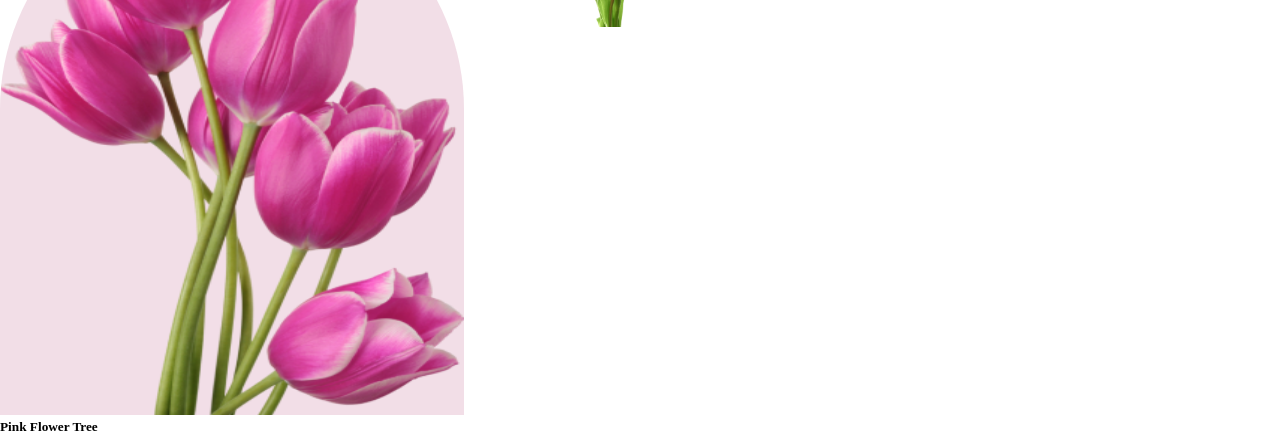
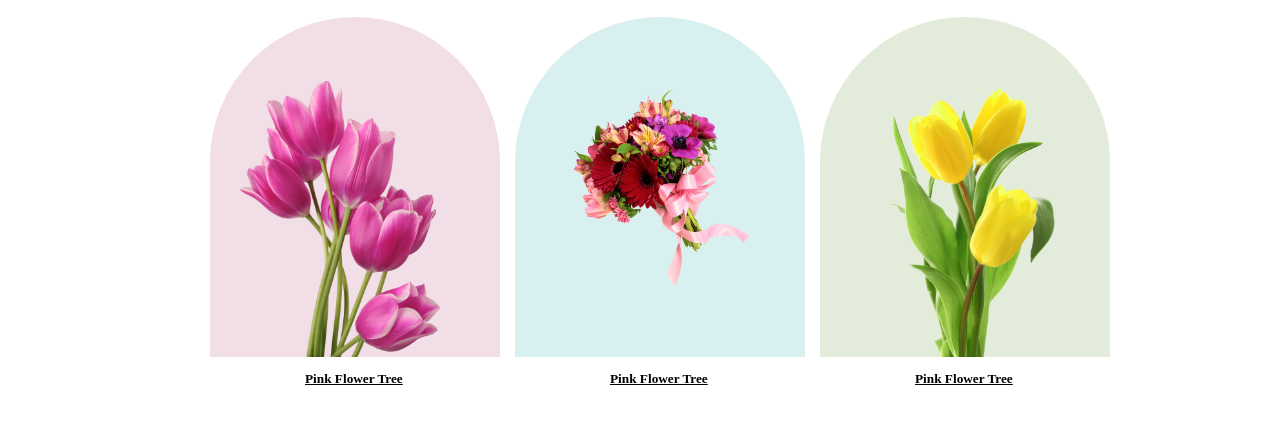
Before and after one commit to jannat809/Flower-Shop-Website, a plain HTML site: page index.html in a window 1280 px wide. Shown: the part 618-1053 px from the top of the page. After the commit the page ends 1025 px from the top, so only its background shows below. Drawn offline with Linux system fonts and the light colour scheme.

Commit message:
done section-2

```diff
--- a/index.html
+++ b/index.html
@@ -9,6 +9,7 @@
 <body>
     <header></header>
     <main>
+        <!-- first banner section  -->
        <section class="section-1">
         <div class="banner-section">
             <div class="banner-content">
@@ -22,21 +23,25 @@
             </div>
         </div>
        </section>
+        <!-- first banner section end -->
+
+        <!-- second part start -->
        <section class="section-2">
         <h2 class="section-2-header">Our Featured Flowers</h2>
         <p class="banner-description-2 ">It is a long established fact that a reader will be distracted by the readable  <br>content of a page when looking at its layout.</p>
 
         <div class="second-banner-container">
-           <div>
-                <img id="img-1" class="image" src="asset/pngwing 6.png" alt="">
-                <h5>Pink Flower Tree</h5>
+           <div class="image-container">
+                <img  class="image img-one" src="asset/pngwing 6.png" alt="">
+                <h5 class="header">Pink Flower Tree</h5>
             </div>
-            <div>
-                <img id="img-2" class="image" src="asset/pngwing 5.png" alt="">
-                <h5>Pink Flower Tree</h5>
+            <div class="image-container first">
+                <img  class="image img-two" src="asset/pngwing 5.png" alt="">
+                <h5 class="header">Pink Flower Tree</h5>
             </div>
-            <div>
-                <img id="img-3" class="image" src="asset/pngwing 7.png" alt="">
+            <div class="image-container second">
+                <img  class="image img-three" src="asset/pngwing 7.png" alt="">
+                <h5 class="header">Pink Flower Tree</h5>
             </div>
 
         </div>
--- a/style.css
+++ b/style.css
@@ -2,6 +2,7 @@
     margin: 0;
     padding: 0;
 }
+/* section-1 */
 .flower{
     width: 300px;
 }
@@ -45,12 +46,53 @@
     font-style: normal;
 
 }
-.image{
-    width: 100px;
+/* section-2 */
+.image-container {
+  position: relative;
+  border-radius: 300px 300px 0px 0px;
+  background: rgba(167, 33, 98, 0.15);
+  width: 290px;
+  height: 340px;
 }
+.first{
+
+  background: rgba(5, 151, 160, 0.15);
+}
+.second{
+
+background: rgba(71, 125, 17, 0.15);
+}
+
+.image-container h5 {
+    bottom:-50px;
+    position: absolute;
+    text-decoration-line: underline;
+
+}
+.image-container img{
+    width: 200px;
+
+}
+.img-one{
+    padding-top: 64px;
+    padding-left: 30px;
+    padding-bottom: 0px;
+}
+.img-two{
+    padding-top: 70px;
+    padding-left: 50px;
+    padding-bottom: 0px;
+}
+.img-three{
+    padding-top: 40px;
+    padding-left: 50px;
+    padding-bottom: 10px;
+}
+
+
 .section-2-header{
    text-align: center;
-   margin-top: 20px;
+   margin-top: 120px;
    margin-bottom: 10px;
 }
 .banner-description-2{
@@ -63,14 +105,17 @@
     margin-top: 20px;
     margin-bottom: 10px;
 }
+.header{
+    padding-left: 95px;
+    padding-bottom: 20px;
+}
 .second-banner-container{
     display: flex;
-}
-#img-1{
-    border-radius: 300px 300px 0px 0px;
-    background: rgba(167, 33, 98, 0.15);
-    width: 464px;
-    height: 538px;
-    flex-shrink: 0;
+    justify-content: center;
+    margin-left: 40px;
+    /* margin-right: 40px; */
+    margin-top: 50px;
+    gap: 15px;
+
 
 }
```
